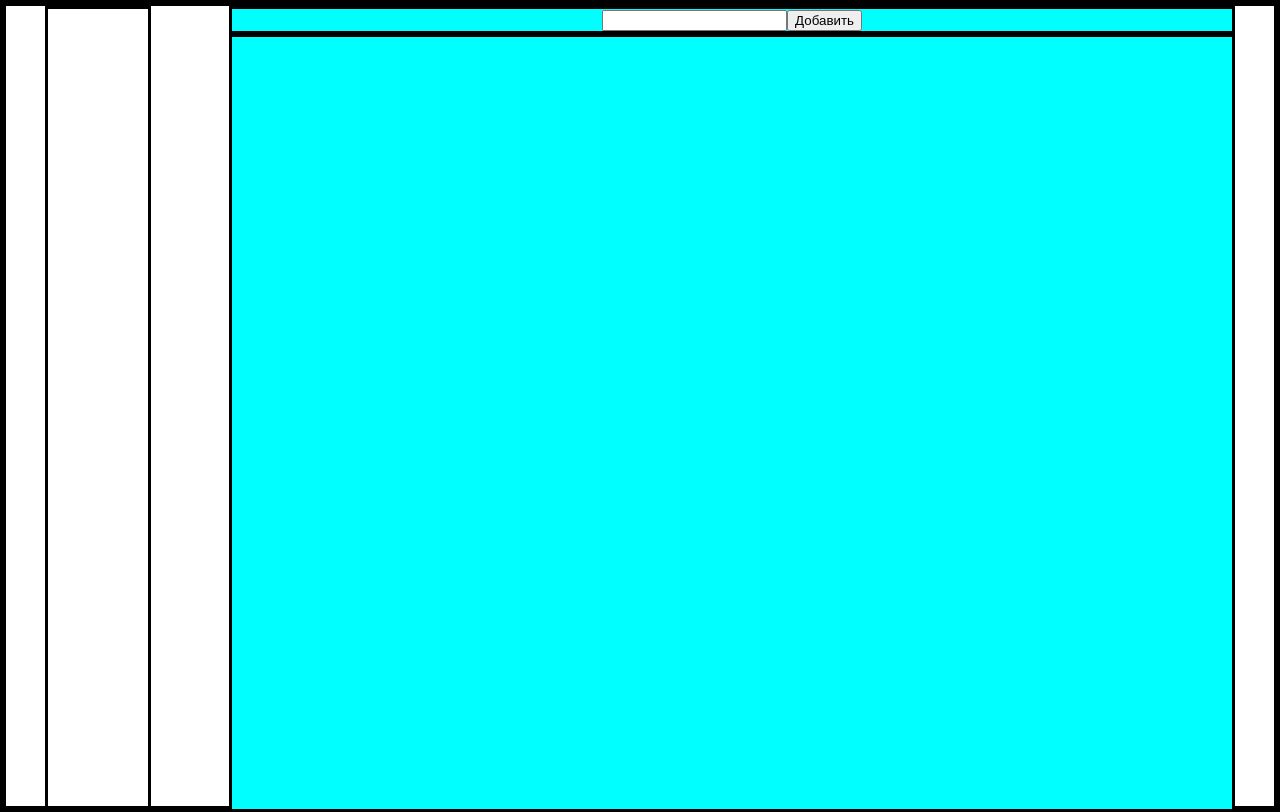
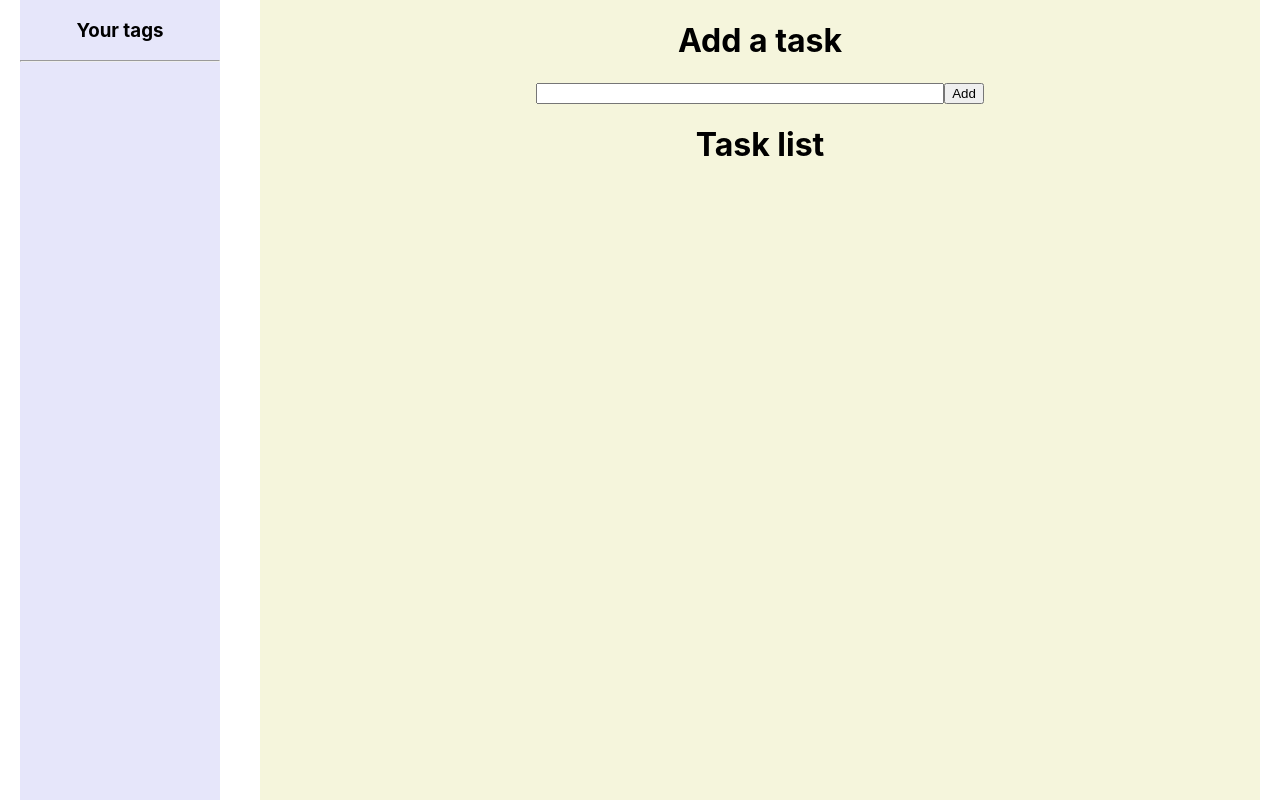
Before and after one commit to Kusays/Ivashin-test, a React (Create React App) app: page / in a window 1280 px wide. Built offline with nearby package versions, Linux system fonts and the light colour scheme.

Commit message:
Save data to local storage

```diff
--- a/src/MainBlock/MainBlock.css
+++ b/src/MainBlock/MainBlock.css
@@ -1,9 +1,9 @@
 .MainBlock {
     width: 1000px;
     height: 100%;
-    background-color: aqua;
+    background-color: #F5F5DC;
 }
 
 .input {
-    width: 100px;
+    width: 400px;
 }
--- a/src/MainBlock/MainBlock.js
+++ b/src/MainBlock/MainBlock.js
@@ -6,11 +6,25 @@ export function MainBlock() {
     const [state, setState] = useState([]);
     const inputEl = useRef(null);
 
+    useEffect(() => {
+        const list = localStorage.getItem('list');
 
+        if (list) {
+            setState(JSON.parse(list));
+        }
+    }, []);
+
+    useEffect(() => {
+        localStorage.setItem('list', JSON.stringify(state));
+    }, [state]);
 
     return (
         <div className="MainBlock">
+            <div>
+                <h1>Add a task</h1>
+            </div>
             <input
+                className='input'
                 ref={inputEl}
                 onKeyUp={function(event) {
                     if (event.keyCode === 13) {
@@ -18,31 +32,32 @@ export function MainBlock() {
                         setState([...state, inputEl.current.value]);
                     }
                 }}
-                type="text" />
-            <button onClick={() => setState([...state, inputEl.current.value])}>Добавить</button>
+                type="text"
+                />
+            <button onClick={() => setState([...state, inputEl.current.value])}>Add</button>
+
+            <div>
+                <h1>Task list</h1>
+            </div>
 
             <div className='list'>
                 {state.map((item, i) => (
-                    <div>
                     <Note
+                        key={i}
                         text={item}
                         onDelete={() => {
                             setState(state.filter((_, itemI) => itemI !== i));
                         }}
-                            onEdit={(event) => {
+                        onEdit={(value) => {
                             setState(state.map((item, itemI) => {
-                                    if (itemI == i) {
-                                        return event.target.value
+                                if (itemI === i) {
+                                    return value;
                                 }
                                 else {
-                                        return item
+                                    return item;
                                 }
                             }))
                         }}/>
-
-
-
-                    </div>
                 ))}
             </div>
         </div>
--- a/src/Note/Note.js
+++ b/src/Note/Note.js
@@ -2,10 +2,21 @@ import { useState } from "react";
 
 export function Note({ text, onDelete, onEdit }) {
     const [isEdit, setState] = useState(false);
+
     return (
         <div>
-
-            {isEdit ? (<input defaultValue={text} onChange={onEdit}/>) : text}
+            {isEdit ?
+                <input
+                    defaultValue={text}
+                    onChange={(event) => onEdit(event.target.value)}
+                    onKeyUp={function(event) {
+                        if (event.keyCode === 13) {
+                            event.preventDefault();
+                            setState(!isEdit);
+                        }
+                    }} /> :
+                text
+            }
             <button onClick={onDelete}>X</button>
             <button onClick={() => {
                 setState(!isEdit)
--- a/src/Tags/Tags.css
+++ b/src/Tags/Tags.css
@@ -1,4 +1,5 @@
 .Tags {
-    width: 100px;
+    width: 200px;
     height: 100%;
+    background-color: #E6E6FA;
 }
--- a/src/Tags/Tags.js
+++ b/src/Tags/Tags.js
@@ -3,7 +3,8 @@ import './Tags.css'
 export function Tags() {
     return (
         <div className="Tags">
-
+            <h3>Your tags</h3>
+            <hr></hr>
         </div>
     )
 };
--- a/src/index.css
+++ b/src/index.css
@@ -11,7 +11,3 @@ code {
   font-family: source-code-pro, Menlo, Monaco, Consolas, 'Courier New',
     monospace;
 }
-
-div {
-  border: 3px solid black;
-}
```
Also changed, not shown: src/logo.svg (deleted). Lines whose indentation alone changed are shown as unchanged.
